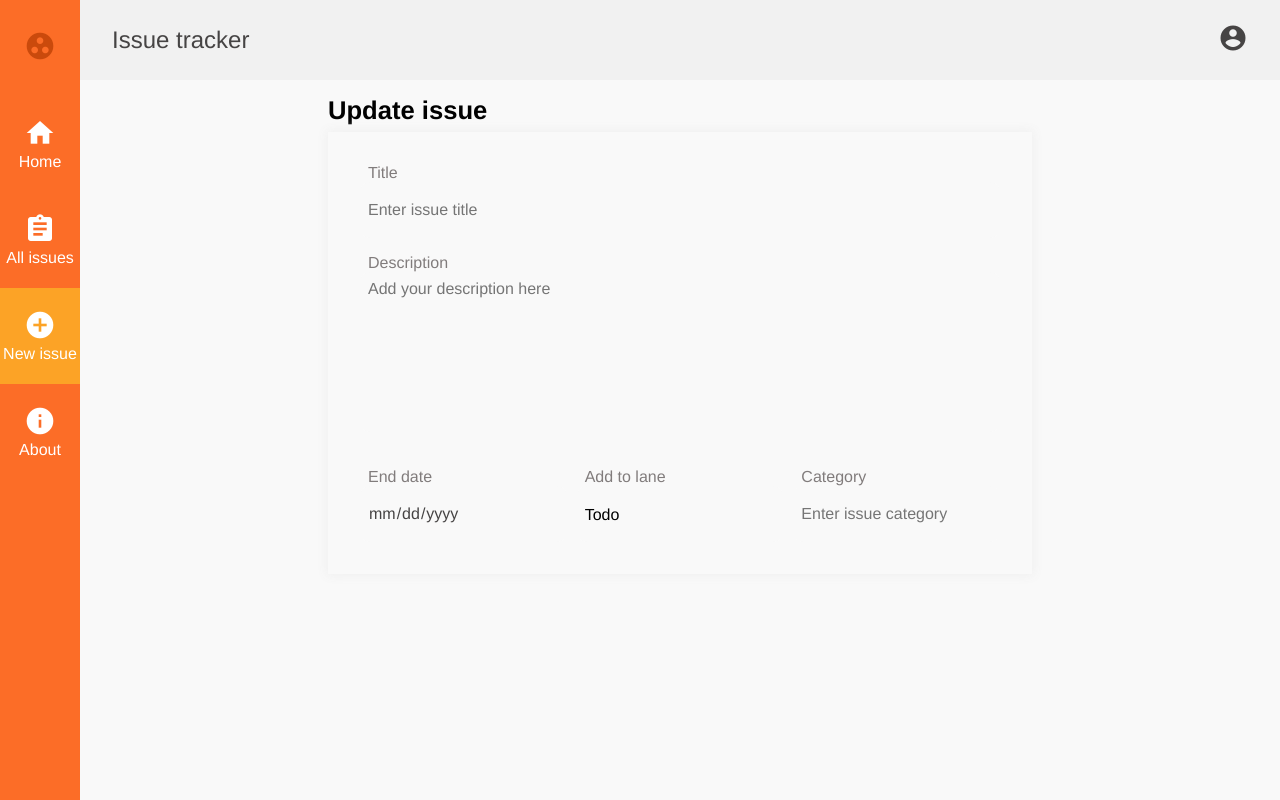
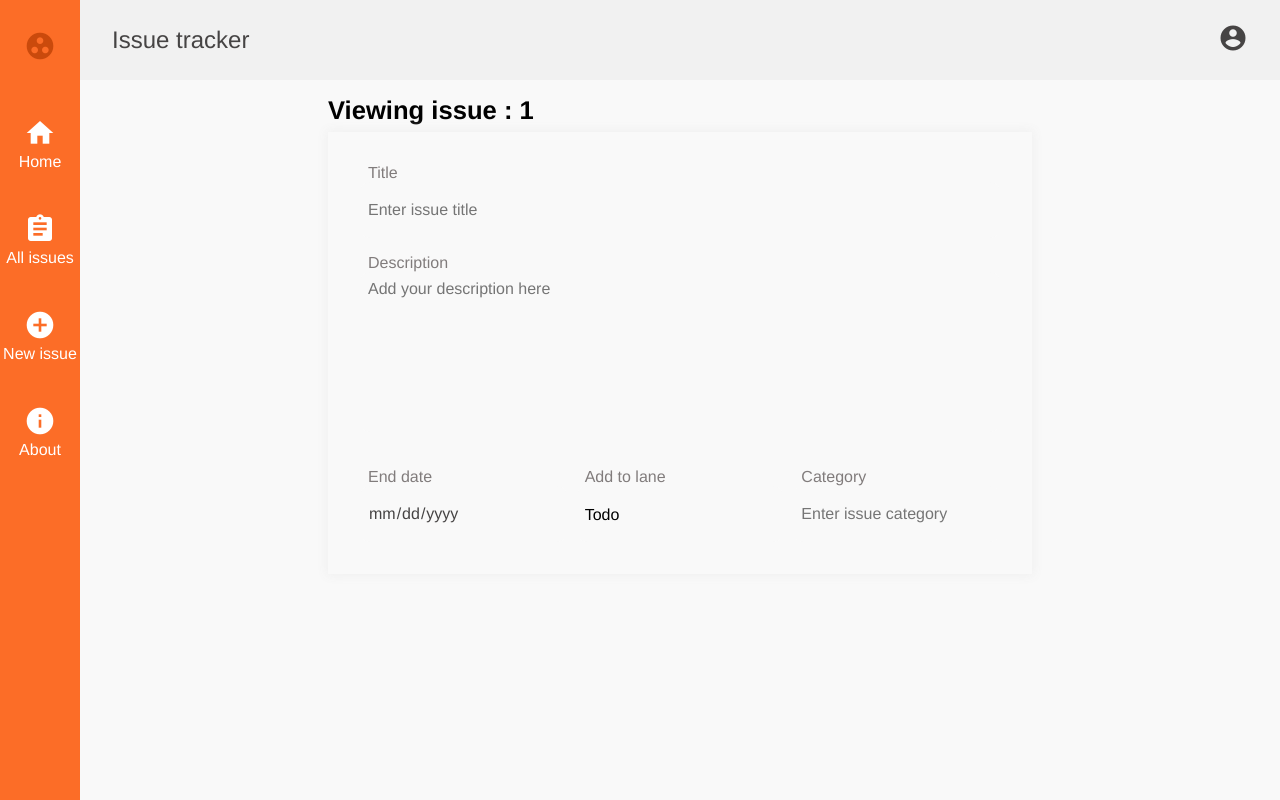
Before and after one commit to devayansarkar/issue-tracker, a Vue app in the folder frontend/: page /view-issue/1 in a window 1280 px wide. Built offline with nearby package versions, Linux system fonts and the light colour scheme.

Commit message:
adjusting the page to work as, view, add and edit page

```diff
--- a/frontend/src/views/Issue.vue
+++ b/frontend/src/views/Issue.vue
@@ -1,6 +1,6 @@
 <template>
   <div>
-    <Navbar :page="'addIssue'" />
+    <Navbar :page="getCurrentPage" />
     <div class="page-container">
       <Topbar />
       <div v-if="!$store.state.isLoading" class="add-issue">
@@ -111,6 +111,7 @@ export default {
   },
   data() {
     return {
+      id: 0,
       title: '',
       description: '',
       endDate: '',
@@ -134,10 +135,24 @@ export default {
       if (this.pageType === 'AddIssue') {
         return 'Add issue';
       }
+      if (this.pageType === 'ViewIssue') {
+        const issueId = this.$route.params && this.$route.params.issue_id;
+        return `Viewing issue : ${issueId}`;
+      }
+      if (this.pageType === 'UpdateIssue') {
+        const issueId = this.$route.params && this.$route.params.issue_id;
+        return `Updating issue : ${issueId}`;
+      }
       return 'Update issue';
     },
     getCurrentDate() {
       return moment().format('YYYY-MM-DD').toString();
+    },
+    getCurrentPage() {
+      if (this.pageType === 'AddIssue' || this.pageType === 'UpdateIssue') {
+        return 'addIssue';
+      }
+      return 'viewIssue';
     },
   },
   methods: {
@@ -145,6 +160,18 @@ export default {
       const formattedDate = moment(this.endDate, 'DD-MM-YYYY').format(
         'DD/MM/YYYY',
       );
+      if (this.pageType === 'UpdateIssue') {
+        this.$store.dispatch('updateIssue', {
+          id: this.id,
+          payload: {
+            title: this.title,
+            description: this.description,
+            category: this.category,
+            end_date: formattedDate,
+            status: this.lane,
+          },
+        });
+      } else {
         this.$store.dispatch('addNewIssue', {
           title: this.title,
           description: this.description,
@@ -152,10 +179,37 @@ export default {
           end_date: formattedDate,
           status: this.lane,
         });
+      }
     },
     makeEditable() {
       this.isReadonly = false;
+      this.pageType = 'UpdateIssue';
     },
+  },
+  created() {
+    if (this.$route.params && this.$route.params.issue_id) {
+      const { params } = this.$route;
+
+      if (params.index === undefined || params.type === undefined) {
+        // call the backend api and fetch results
+        console.log('Calling backend api');
+      } else {
+        const issue = this.$store.getters.getIssue({
+          type: params.type,
+          index: params.index,
+        });
+        if (issue === undefined) {
+          // call the backend api and fetch results
+        } else {
+          this.id = issue.id;
+          this.title = issue.title;
+          this.description = issue.description;
+          this.endDate = issue.end_date;
+          this.lane = issue.status;
+          this.category = issue.category;
+        }
+      }
+    }
   },
 };
 </script>
```
Lines whose indentation alone changed are shown as unchanged.
